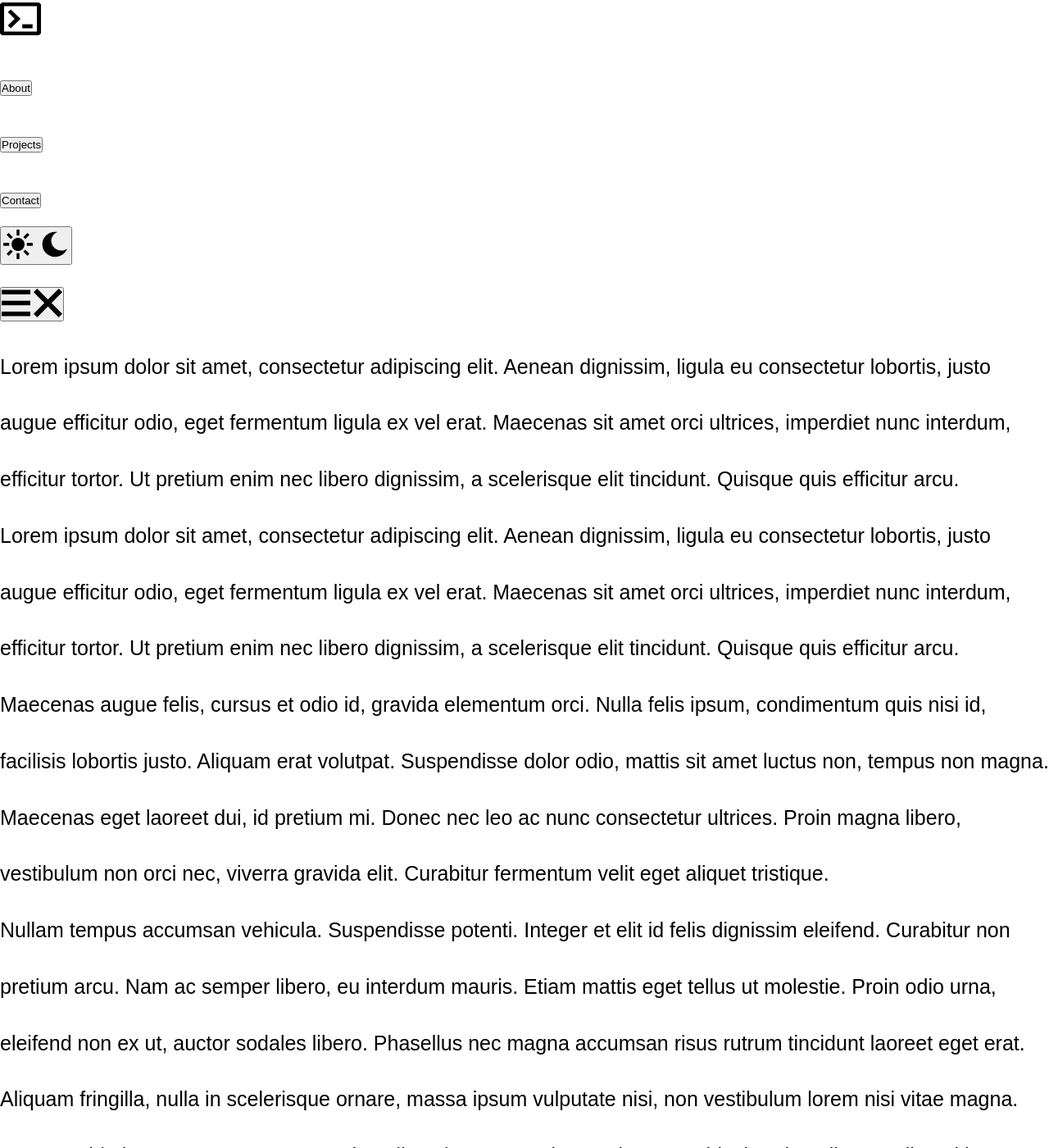
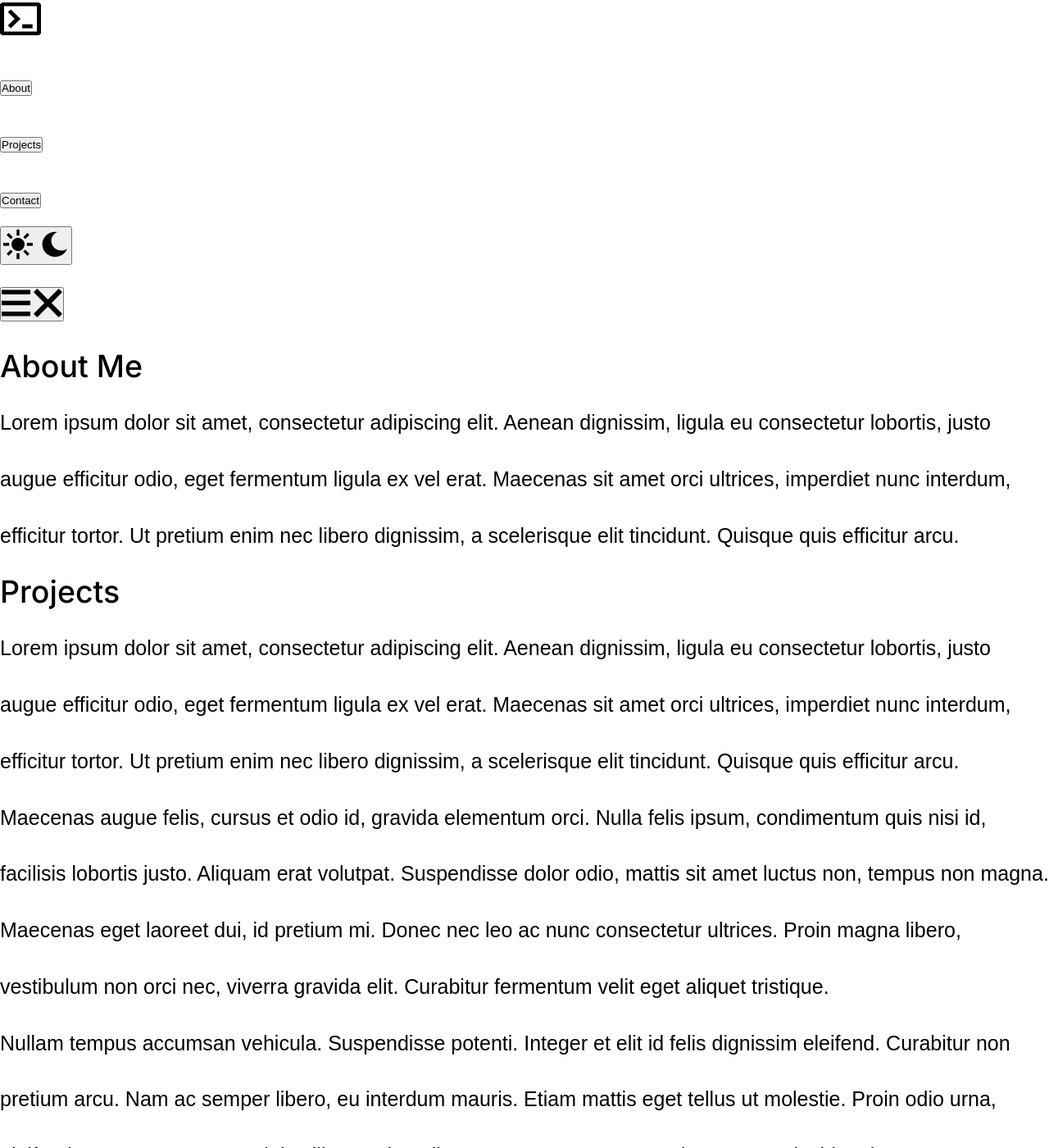
Before and after one commit to SirioBambino/SirioBambino.github.io, a Jekyll site: the page built from index.md, in a window 1280 px wide and 1400 px high. Shown: the whole window at 82% size. Built offline with Jekyll 4.4.1, drawn with Linux system fonts in a browser that asks for light colours; some web fonts are replaced.

Commit message:
feat: Add section heading to body

```diff
--- a/_layouts/default.html
+++ b/_layouts/default.html
@@ -8,6 +8,7 @@
     <main class="page-content">
       {%- for section in site.sections -%}
       <div class="{{ section.sectionID }} content-section" id="{{ section.sectionID }}">
+        <h2>{{ section.title }}</h2>
         {{ section.output }}
       </div>
       {%- endfor -%}
```
